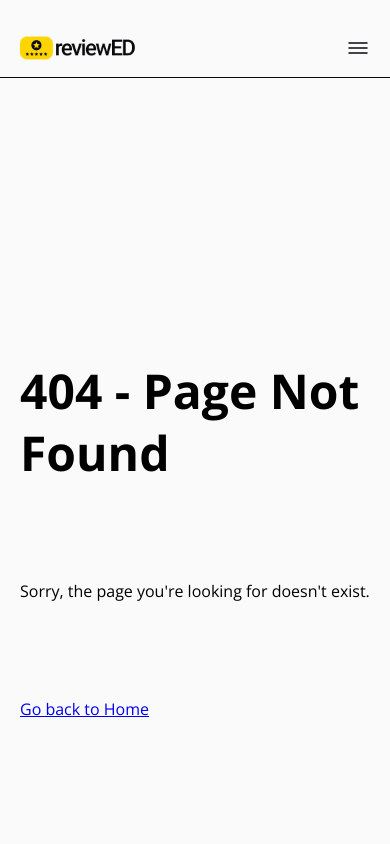
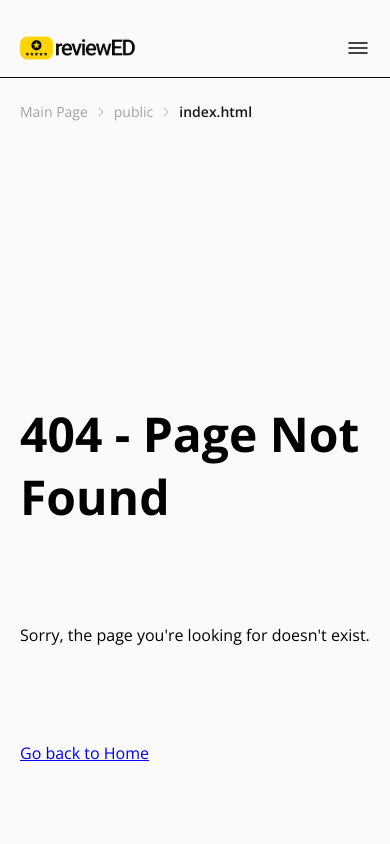
Before and after one commit to Raider-hub/reviewED, a website: page public/index.html in a window 390 px wide. Shown: the top 844 px of the page. Drawn offline with nearby package versions, Linux system fonts and the light colour scheme.

Commit message:
Add dynamic Breadcrumbs

```diff
--- /dev/null
+++ b/public/assets/css/components/breadcrumbs.css
@@ -0,0 +1,28 @@
+/* Breadcrumb container */
+#breadcrumbs {padding-top: 40px;
+  display: flex;
+  flex-direction: row;
+  align-items: center;
+  gap: 10px;
+}
+
+/* Breadcrumb links */
+#breadcrumbs a {
+  text-decoration: none;
+  color: var(--color-zinc-400);
+}
+
+#breadcrumbs a:hover {
+  cursor: pointer;
+}
+
+/* Breadcrumb separator */
+/* .breadcrumb-separator  {
+
+
+} */
+
+/* Active breadcrumb (current page) */
+.breadcrumb-active {
+  color: var(--color-zinc-900);
+}
--- a/public/assets/css/global/global.css
+++ b/public/assets/css/global/global.css
@@ -63,3 +63,31 @@ input[type="search"]::-webkit-search-cancel-button {
   width: 24px;
   height: 24px;
 }
+
+
+#history-container {
+  padding: 10px;
+  background-color: #f1f1f1;
+  border: 1px solid #ccc;
+  margin-bottom: 20px;
+}
+
+#history-container ul {
+  list-style-type: none;
+  padding: 0;
+}
+
+#history-container li {
+  display: inline;
+  margin-right: 10px;
+}
+
+#history-container a {
+  text-decoration: none;
+  color: blue;
+  cursor: pointer;
+}
+
+#history-container a:hover {
+  text-decoration: underline;
+}
--- a/public/assets/css/global/responsive_layout.css
+++ b/public/assets/css/global/responsive_layout.css
@@ -45,6 +45,7 @@ footer {
     align-items: center;
     gap: 24px;
   }
+
 
   .v-search-section-container {
     display: block;
@@ -193,6 +194,10 @@ footer {
   }
   .footer-container {
     padding: 40px 20px 8px 20px;
+  }
+  #breadcrumbs {
+    padding-top: 24px;
+
   }
 
   .desktop-only {
--- a/public/assets/js/utils/router.js
+++ b/public/assets/js/utils/router.js
@@ -10,12 +10,15 @@ const routes = {
       "/assets/css/components/search_section.css",
       "/assets/css/components/hero_section.css",
     ],
+    breadCrumbsTitle: 'Main Page'
   },
   "/clp": {
     path: "pages/clp/course_list_page.html",
     title: "Course List page",
     css: ["/assets/css/layouts/clp.css"],
+       breadCrumbsTitle: 'Courses'
   },
+
   // Add more routes here
 };
 
@@ -44,47 +47,80 @@ const routes = {
   event = event || window.event;
   event.preventDefault();
 
-    const href = event.target.closest('a')?.href;
+  const href = event.target.closest("a")?.href;
   if (href) {
     window.history.pushState({}, "", href);
     await loadContent();
   }
 }
+function updateBreadcrumbs() {
+  const breadcrumbsContainer = document.getElementById("breadcrumbs");
+
+  const path = window.location.pathname.replace(/\/$/, ""); // Trim trailing slash
+  // Hide breadcrumbs on homepage
+  if (!path || path === "/") {
+    breadcrumbsContainer.style.display = "none"; // Hide breadcrumbs on homepage
+    return;
+  }
+
+  breadcrumbsContainer.style.display = "flex"; // Show breadcrumbs on other pages
+
+  const pathParts = path.split("/").filter(Boolean); // Get the parts of the path
+  const homeCrumb = `<a href="/" onclick="navigateTo('/'); return false;">Main Page</a>`;
+  const separator = ` <span class="breadcrumb-separator"><img src="/assets/images/icons/Expand_right_light.svg"/></span> `; // Custom separator
+
+  // Generate dynamic breadcrumbs
+  let breadcrumbsHTML = homeCrumb;
+
+  pathParts.forEach((part, index) => {
+    const route = `/${pathParts.slice(0, index + 1).join("/")}`; // Build route path
+    const routeTitle = routes[route]?.breadCrumbsTitle || part; // Get the title from routes or default to path part
+
+    if (index === pathParts.length - 1) {
+      // Last part is the current page, so it's not clickable
+      breadcrumbsHTML += `${separator}<span class="breadcrumb-active style-small-SB">${routeTitle}</span>`;
+    } else {
+      // Non-active breadcrumb paths are clickable
+      breadcrumbsHTML += `${separator}<a href="${route}" onclick="navigateTo('${route}'); return false;">${routeTitle}</a>`;
+    }
+  });
+
+  breadcrumbsContainer.innerHTML = breadcrumbsHTML;
+}
 
 async function loadContent() {
   showLoading();
 
-    let path = window.location.pathname.replace(/\/$/, "");
+  let path = window.location.pathname.replace(/\/$/, ""); // Trim trailing slash
 
   // Default to homepage only on the initial load when the path is "/"
   if (!path || path === "" || path === "/") {
     path = "/";
   }
 
-
   // Check if the route exists, otherwise load the 404 page
   const route = routes[path];
   const routeToLoad = route || {
-    path: "pages/404.html",  // 404 page
+    path: "pages/404.html", // 404 page
     title: "Page Not Found",
   };
 
   try {
     const content = await fetch(routeToLoad.path).then((data) => data.text());
     document.getElementById("main-app").innerHTML = content;
-      document.title = `${routeToLoad.title} - ReviewED`;
+    document.title = `${routeToLoad.title} - ReviewED`; // Fixed template literal
     window.scrollTo(0, 0); // Scroll to top after loading content
 
-      loadPageStyles(routeToLoad.css || []);
+    loadPageStyles(routeToLoad.css || []); // Only load CSS if route exists
 
+    updateBreadcrumbs(); // Update breadcrumbs dynamically after loading the page
   } catch (error) {
     console.error("Error loading page:", error);
-      document.getElementById("main-app").innerHTML =
-      document.getElementById("main-app").innerHTML = `
-      <h1>Error loading page</h1>
+
+    // Display detailed error message on screen
+    document.getElementById("main-app").innerHTML = `<h1>Error loading page</h1>
         <p>${error.message}</p>
-      <pre>${error.stack}</pre>
-    `;
+        <pre>${error.stack}</pre>`; // Fixed template literal
   } finally {
     hideLoading();
   }
@@ -98,7 +134,7 @@ const routes = {
 // Handle browser back/forward navigation
 window.onpopstate = loadContent;
 
-  window.route = route;
+window.route = route; // Fixed typo
 window.navigateTo = navigateTo;
 
 // Initial page load (first load)
--- a/public/index.html
+++ b/public/index.html
@@ -15,14 +15,14 @@
     <link rel="stylesheet" href= />
     <link rel="stylesheet" href="" />
     <link rel="stylesheet" href="" /> -->
-    <!-- <link rel="stylesheet" href="" /> -->
+    <link rel="stylesheet" href="/assets/css/components/breadcrumbs.css" />
     <link rel="stylesheet" href="/assets/css/layouts/footer.css" />
     <link rel="stylesheet" href="/assets/css/global/typography.css" />
     <link rel="stylesheet" href="/assets/css/components/loader.css" />
+    <link rel="stylesheet" href="/assets/css/components/breadcrumbs.css" />
+    <link rel="stylesheet" href="/assets/css/global/global.css" />
 
-    <link rel="stylesheet" href="/assets/css/global/global.css" />
     <link rel="stylesheet" href="/assets/css/global/responsive_layout.css" />
-
   </head>
   <body class="body-container" id="">
     <header class="header">
@@ -51,8 +51,8 @@
         </div>
       </div>
     </header>
-    <main class="main-contents-container" id="main-app">
-    </main>
+    <div id="breadcrumbs" class="small-R"></div>
+    <main class="main-contents-container" id="main-app"></main>
     <div id="loader" class="loading-indicator"></div>
 
     <footer>
```
Also changed, not shown: public/assets/images/icons/Expand_right_light.svg (added). Lines whose indentation alone changed are shown as unchanged.
